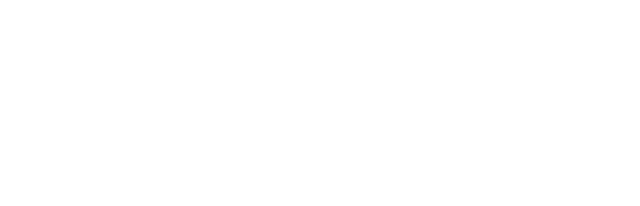
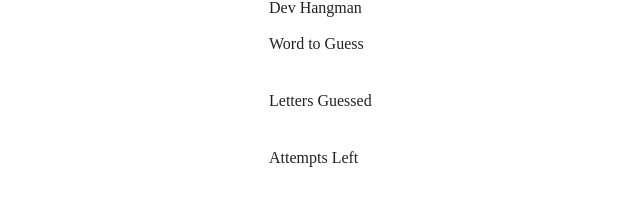
Before and after one commit to MichaelDillie/hangman2, a plain HTML site: page index.html in a window 1280 px wide. Shown: the whole page, without its empty margins (159-799 px from the left). Drawn offline with nearby package versions, Linux system fonts and the light colour scheme.

Commit message:
Base HTML is in

```diff
--- a/index.html
+++ b/index.html
@@ -17,5 +17,59 @@
 </head>
 <body>
 
+    <section class="container">
+
+        <div class="row">
+            <div class="col m3 blank-space"></div>
+            <div class="col m6 game-title">Dev Hangman</div>
+            <div class="col m3 blank-space"></div>
+        </div>
+        <!-- ROW-1 -->
+
+        <div class="row">
+            <div class="col m3 blank-space"></div>
+            <div class="col m6 word-to-guess-title">Word to Guess</div>
+            <div class="col m3 blank-space"></div>
+        </div>
+        <!-- ROW-2 -->
+
+        <div class="row">
+            <div class="col m3 blank-space"></div>
+            <div class="col m6 word-to-guess-text" id="word-to-guess"></div>
+            <div class="col m3 blank-space"></div>
+        </div>
+        <!-- ROW-3 -->
+
+        <div class="row">
+            <div class="col m3 blank-space"></div>
+            <div class="col m6 letters-guessed-title">Letters Guessed</div>
+            <div class="col m3 blank-space"></div>
+        </div>
+        <!-- ROW-4 -->
+
+        <div class="row">
+            <div class="col m3 blank-space"></div>
+            <div class="col m6 letters-guessed-area" id="letters-guessed"></div>
+            <div class="col m3 blank-space"></div>
+        </div>
+        <!-- ROW-5 -->
+
+        <div class="row">
+            <div class="col m3 blank-space"></div>
+            <div class="col m6 attempts-left-title">Attempts Left</div>
+            <div class="col m3 blank-space"></div>
+        </div>
+        <!-- ROW-6 -->
+
+        <div class="row">
+            <div class="col m3 blank-space"></div>
+            <div class="col m6 attempts-left-number" id="attempts-left"></div>
+            <div class="col m3 blank-space"></div>
+        </div>
+        <!-- ROW-7 -->
+
+    </section>
+    <!-- END CONTAINER -->
+
 </body>
 </html>
```
